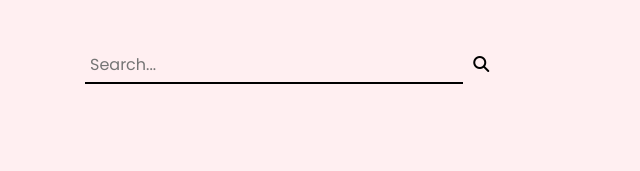
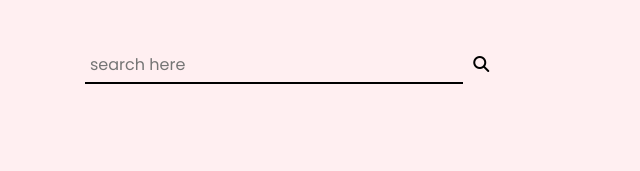
Before and after one commit to nithindask/petals-void, a plain HTML site: page index.html in a window 1280 px wide. Shown: the top 171 px of the page, 0-640 px from the left. Drawn offline with Linux system fonts and the light colour scheme.

Commit message:
updated index.html

```diff
--- a/index.html
+++ b/index.html
@@ -14,7 +14,7 @@
 	<div class="container">
       <div class="row">
         <div class="col-lg-6">
-  <input type="text" id="search-input" placeholder="Search...">
+  <input type="text" id="search-input" placeholder="search here">
   <button id="search-button"><i class="fas fa-search"></i></button>
 </div>
   </div>
```
